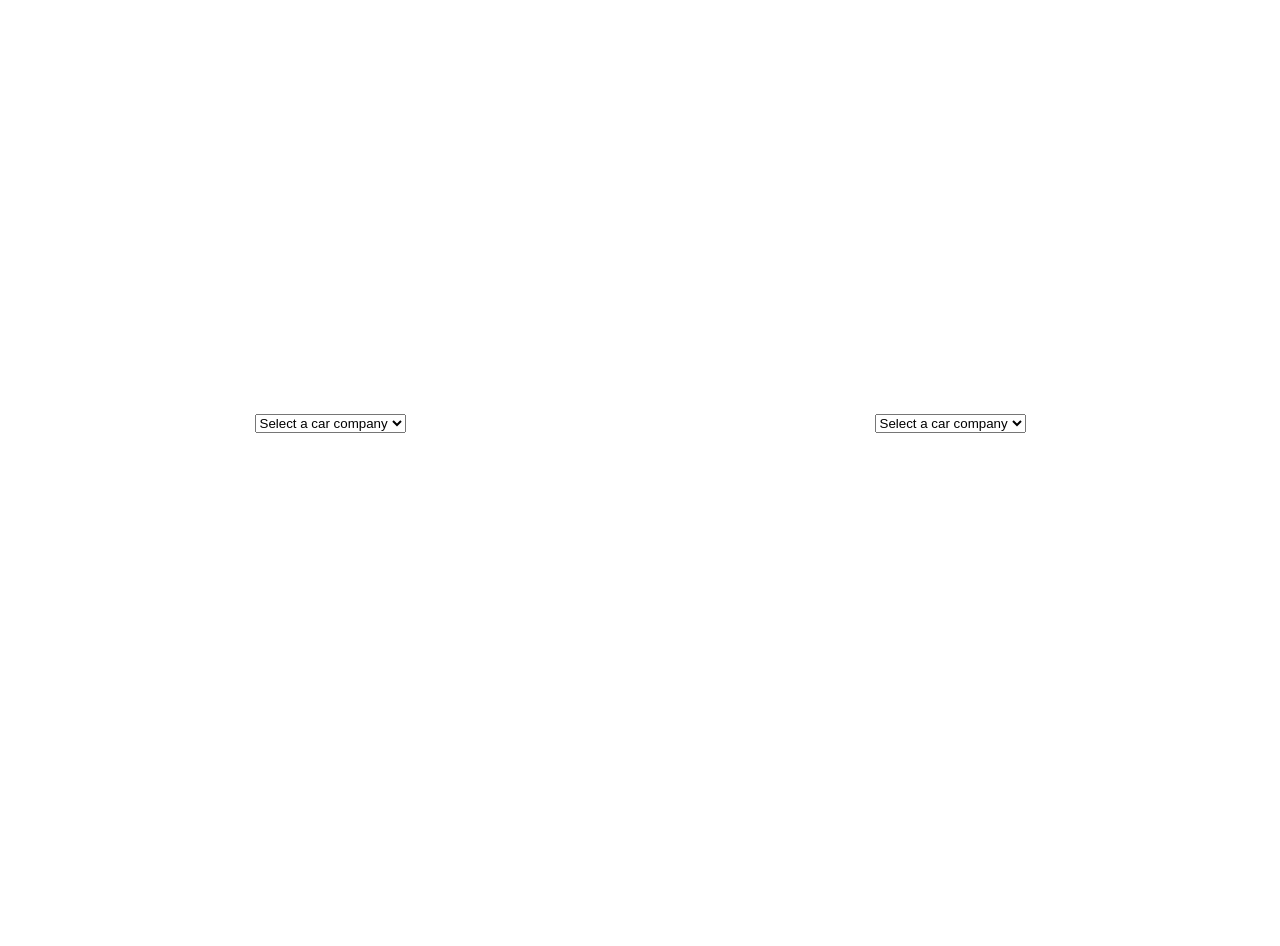
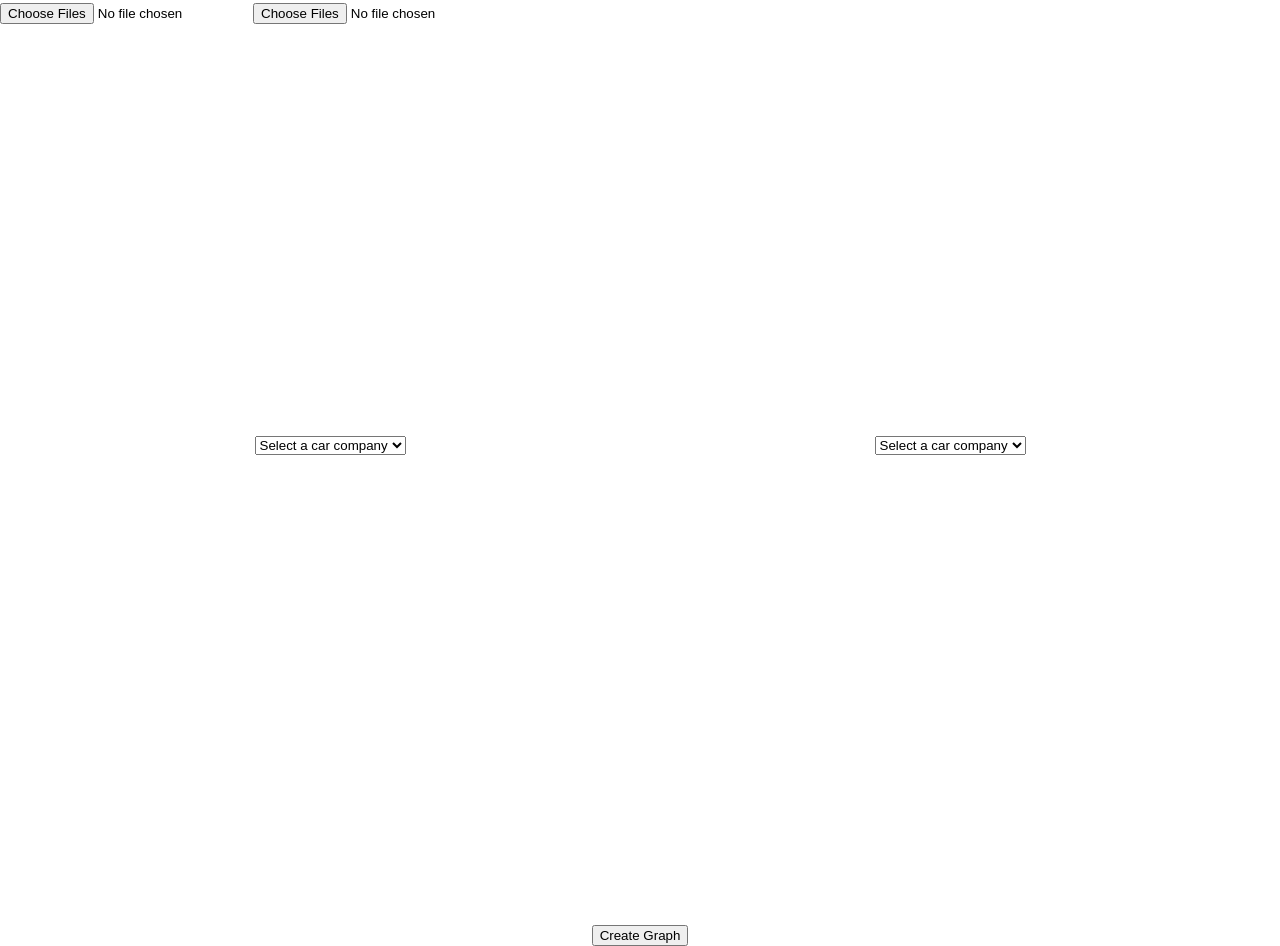
Before and after one commit to AishaniA/HackUTD2025, a React (Create React App) app in the folder hackutd2024/: page / in a window 1280 px wide. Shown: the part 102-1048 px from the top of the page. Before the commit the page ends 944 px from the top, so only its background shows below. Built offline with nearby package versions, Linux system fonts and the light colour scheme.

Commit message:
Graph, Upload File

```diff
--- a/hackutd2024/src/App.css
+++ b/hackutd2024/src/App.css
@@ -58,3 +58,13 @@
   align-items: center;
   height: 100%;
 }
+
+.bottom-column {
+  display: flex;
+  position: relative;
+  justify-content: center;
+  align-items: center;
+  height: 100%;
+  flex-grow: 2;
+  top: 60px;
+}
--- a/hackutd2024/src/App.js
+++ b/hackutd2024/src/App.js
@@ -2,11 +2,14 @@ import './App.css';
 
 import DropDowns from './components/DropDowns';
 import Navbar from './components/Navbar';
+import GraphButton from './components/GraphButton';
+import UploadFile from './components/UploadFile';
 
 function App() {
     return (
         <>
             <Navbar />
+            <UploadFile/>
             <div className="page-container">
                 <div className="left-column">
                     <DropDowns />
@@ -15,6 +18,9 @@ function App() {
                     <DropDowns />
                 </div>
             </div>
+            <div className="bottom-column">
+                <GraphButton />
+            </div>
         </>
     );
 }
--- /dev/null
+++ b/hackutd2024/src/components/GraphButton.jsx
@@ -0,0 +1,35 @@
+import React, { useState } from 'react';
+import Graph from '../assets/graph.png'
+
+function GraphButton() {
+  // State to control the visibility of the image
+  const [showImage, setShowImage] = useState(false);
+
+  // Function to toggle the image visibility
+  const handleButtonClick = () => {
+    setShowImage(!showImage);
+  };
+
+  return (
+    <div className="flex flex-col items-center p-4 align-middle">
+      {/* Button to toggle image */}
+      <button
+        onClick={handleButtonClick}
+        className="px-4 py-2 bg-blue-500 text-white rounded hover:bg-blue-700 transition-colors align-middle"
+      >
+        {showImage ? '' : 'Create Graph'}
+      </button>
+
+      {/* Image shown conditionally based on showImage state */}
+      {showImage && (
+        <img
+          src={Graph}
+          alt="Chart"
+          className="mt-4 w-48 h-48 object-cover align-middle"
+        />
+      )}
+    </div>
+  );
+}
+
+export default GraphButton;
--- a/hackutd2024/src/components/Navbar.jsx
+++ b/hackutd2024/src/components/Navbar.jsx
@@ -10,9 +10,9 @@ function Navbar() {
           {/* Logo and Title */}
           <div className="h-1/6 w-1/6">
             <img
-              src={Logo} // Replace with your image URL or local file path
+              src={Logo}
               alt="Logo"
-              className="flex h-full w-full object-contain" // Adjust size and margin as needed
+              className="flex h-full w-full object-contain"
               height = {100}
             />
           </div>
--- /dev/null
+++ b/hackutd2024/src/components/UploadFile.jsx
@@ -0,0 +1,15 @@
+import React from 'react';
+
+function PDF() {
+  return (
+      <div>
+        <form action="/action_page.php" method="post" encType="multipart/form-data">
+          <input type="file" id="myFile1" name="filename1" multiple />
+          <input type="file" id="myFile2" name="filename2" multiple />
+         {/* <input type="submit" />*/}
+        </form>
+      </div>
+    );
+  }
+
+  export default PDF;
```
Also changed, not shown: hackutd2024/src/assets/graph.png (added).
